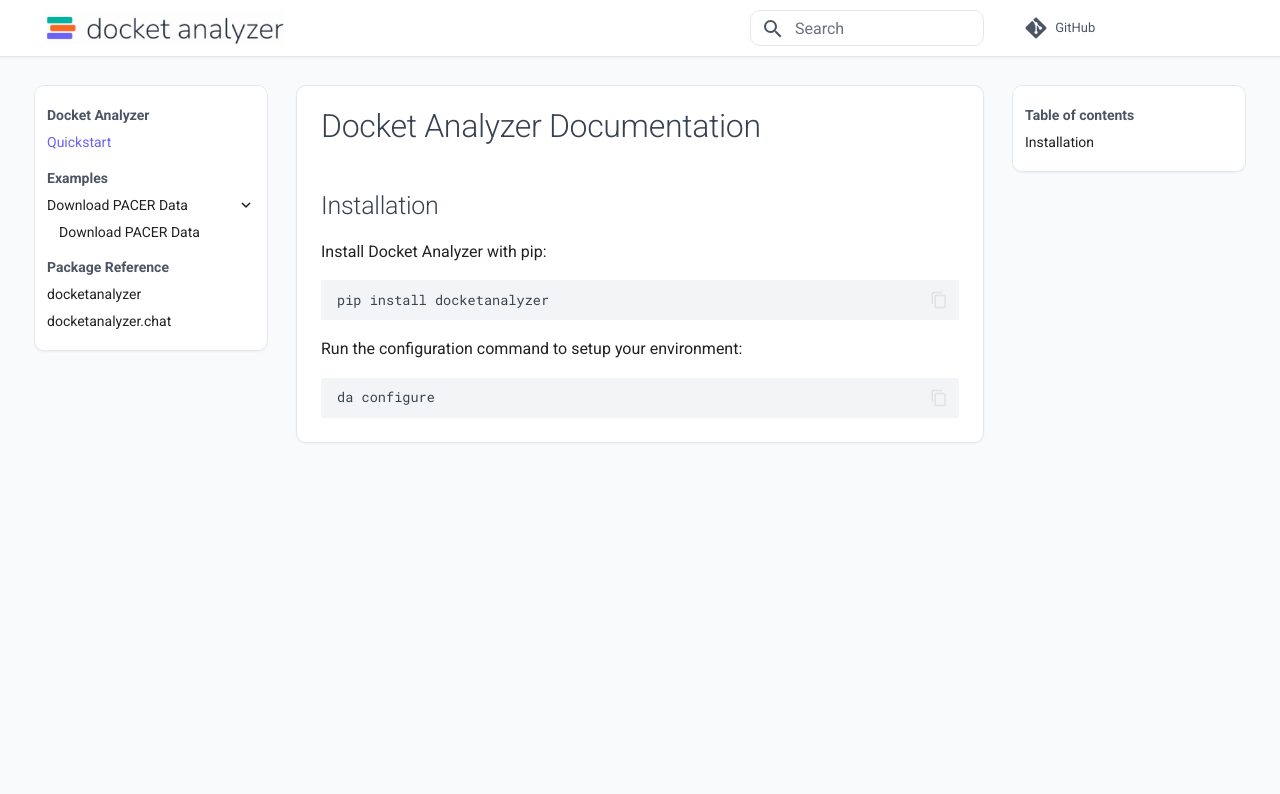
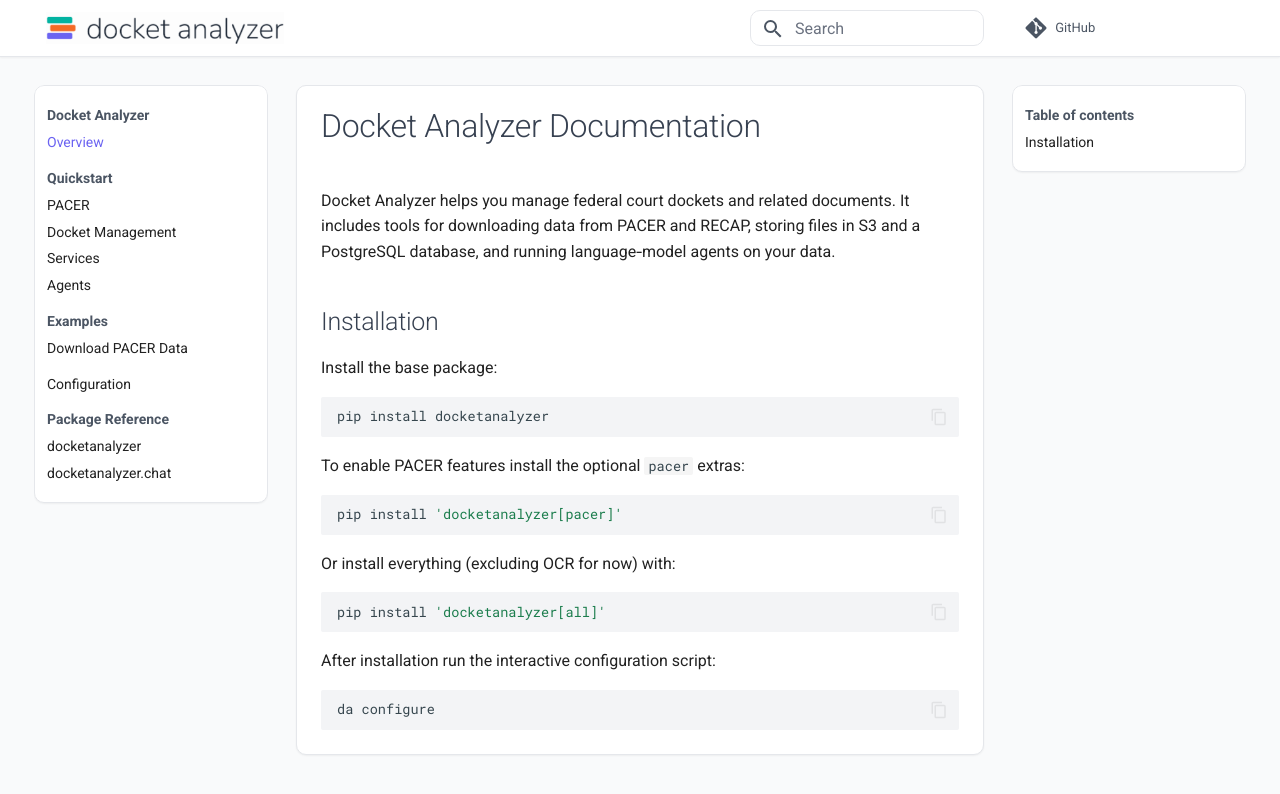
Before and after one commit to docketanalyzer/docketanalyzer, an MkDocs documentation site: the page built from docs/index.md, in a window 1280 px wide and 900 px high. Shown: the top 794 px of the window. Built offline with MkDocs 1.6.1 and Material for MkDocs 9.7.7, drawn with Linux system fonts in a browser that asks for light colours; comment, search, counter and statistics services are not loaded.

Commit message:
Expand documentation

````diff
--- a/docs/index.md
+++ b/docs/index.md
@@ -1,14 +1,30 @@
 # Docket Analyzer Documentation
+
+Docket Analyzer helps you manage federal court dockets and related documents. It
+includes tools for downloading data from PACER and RECAP, storing files in S3 and
+a PostgreSQL database, and running language‑model agents on your data.
 
 ## Installation
 
-Install Docket Analyzer with pip:
+Install the base package:
 
 ```bash
 pip install docketanalyzer
 ```
 
-Run the configuration command to setup your environment:
+To enable PACER features install the optional `pacer` extras:
+
+```bash
+pip install 'docketanalyzer[pacer]'
+```
+
+Or install everything (excluding OCR for now) with:
+
+```bash
+pip install 'docketanalyzer[all]'
+```
+
+After installation run the interactive configuration script:
 
 ```bash
 da configure
--- a/mkdocs.yml
+++ b/mkdocs.yml
@@ -50,10 +50,15 @@
             show_root_full_path: false
 
 nav:
-  - Quickstart: index.md
+  - Overview: index.md
+  - Quickstart:
+    - PACER: quickstart/pacer.md
+    - Docket Management: quickstart/dockets.md
+    - Services: quickstart/services.md
+    - Agents: quickstart/agents.md
   - Examples:
-    - Download PACER Data:
-      - Download PACER Data: examples/pacer.md
+    - Download PACER Data: examples/pacer.md
+  - Configuration: config.md
   - Package Reference:
     - api/main.md
     - api/chat.md
````
Also changed, not shown: README.md (+20 -3 lines), docs/api/main.md (+0 -5 lines), docs/config.md (added, +28 -0 lines), docs/quickstart/agents.md (added, +25 -0 lines), docs/quickstart/dockets.md (added, +30 -0 lines), docs/quickstart/pacer.md (added, +37 -0 lines), docs/quickstart/services.md (added, +33 -0 lines), 2 other files.
